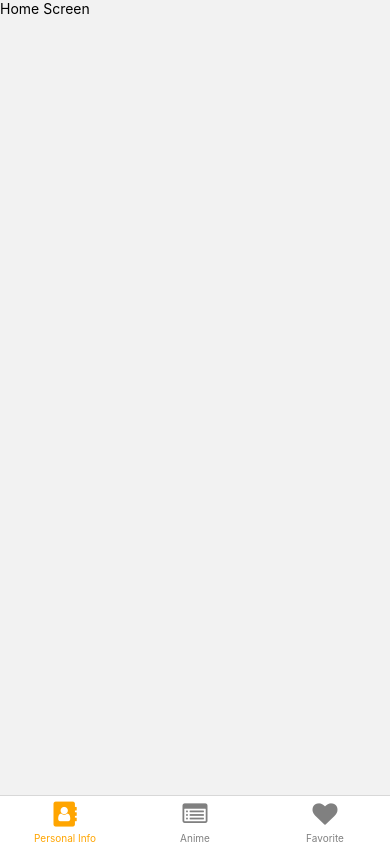
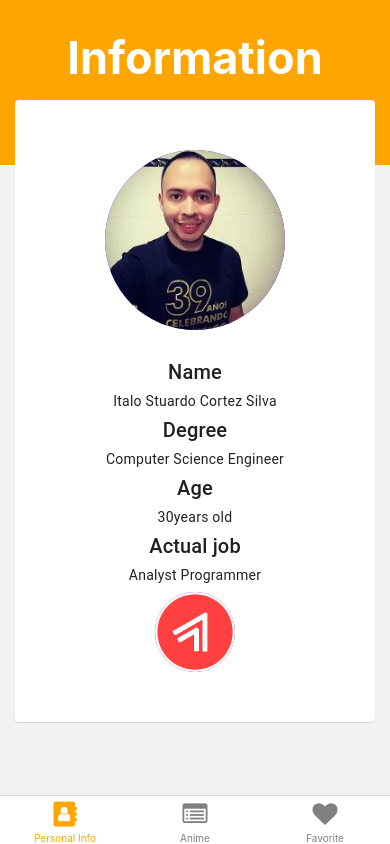
Before and after one commit to engineerStuardo/applaudoStudioCodeChallenge, a React Native app: screen /Home in a window 390 px wide. Built offline with nearby package versions, Linux system fonts and the light colour scheme.

Commit message:
start working on personal and professional info

```diff
--- a/src/Screens/HomeScreen.js
+++ b/src/Screens/HomeScreen.js
@@ -1,8 +1,59 @@
 import React from 'react';
-import {View, Text} from 'react-native';
+import {View, Text, Dimensions, ScrollView} from 'react-native';
+import {Avatar, Button, Card, Title, Paragraph} from 'react-native-paper';
 
 export const HomeScreen = () => (
-  <View>
-    <Text>Home Screen</Text>
-  </View>
+  <ScrollView>
+    <View style={{flex: 1}}>
+      <View style={{backgroundColor: 'orange', alignItems: 'center'}}>
+        <Text
+          style={{
+            color: 'white',
+            fontWeight: 'bold',
+            fontSize: 45,
+            marginTop: 30,
+            marginBottom: 80,
+          }}>
+          Information
+        </Text>
+      </View>
+      <View
+        style={{
+          width: '100%',
+          padding: 15,
+          marginTop: -80,
+        }}>
+        <Card>
+          <View
+            style={{
+              alignItems: 'center',
+              marginTop: 20,
+              marginBottom: 20,
+              padding: 30,
+            }}>
+            <View style={{marginBottom: 25}}>
+              <Avatar.Image
+                size={180}
+                source={require('../Assets/Images/foto.jpg')}
+              />
+            </View>
+            <Title>Name</Title>
+            <Paragraph>Italo Stuardo Cortez Silva</Paragraph>
+            <Title>Degree</Title>
+            <Paragraph>Computer Science Engineer</Paragraph>
+            <Title>Age</Title>
+            <Paragraph>30years old</Paragraph>
+            <Title>Actual job</Title>
+            <Paragraph>Analyst Programmer</Paragraph>
+
+            <Avatar.Image
+              style={{marginTop: 5}}
+              size={80}
+              source={require('../Assets/Images/appladostudio.png')}
+            />
+          </View>
+        </Card>
+      </View>
+    </View>
+  </ScrollView>
 );
```
Also changed, not shown: src/Assets/Images/appladostudio.png (added), src/Assets/Images/foto.jpg (added).
